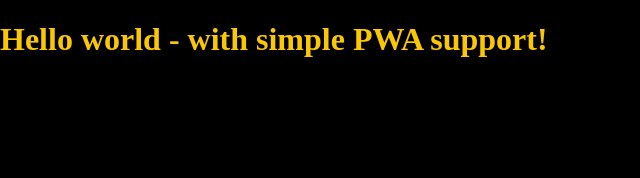
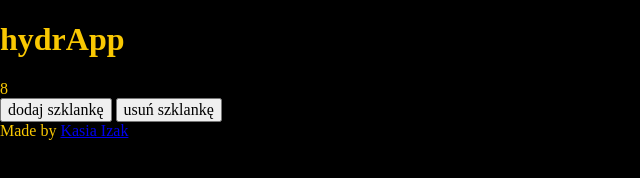
Before and after one commit to kasiaizak/hydrapp, a website: page src/content/index.html in a window 1280 px wide. Shown: the whole page, without its empty margins (0-640 px from the left). Drawn offline with nearby package versions, Linux system fonts and the light colour scheme; files that its build step writes are made by us from their sources.

Commit message:
html structure

```diff
--- a/src/content/index.html
+++ b/src/content/index.html
@@ -1,11 +1,11 @@
 <!DOCTYPE html>
-<html lang="en">
+<html lang="pl">
   <head>
     <meta charset="UTF-8" />
     <meta name="viewport" content="width=device-width, initial-scale=1.0" />
     <meta http-equiv="X-UA-Compatible" content="ie=edge" />
-    <title>Site title</title>
-    <meta name="description" content="Description" />
+    <title>HydrApp</title>
+    <meta name="description" content="Aplikacja do zliczania wypitych szklanek wody w ciągu dnia" />
 
     <!-- Title -->
     <meta property="og:title" content="" />
@@ -14,7 +14,7 @@
     <!-- full url with http(s) ie. https://maciejkorsan.github.io/my-repo/ -->
     <meta property="og:url" content="" />
     <!-- full url to the image with http(s) ie. https://maciejkorsan.github.io/my-repo/assets/img/fb.png. Facebook suggests at least 1200 x 630. -->
-    <meta property="og:image" content="https://maciejkorsan.com/wtf-gulp-starter/assets/img/cover.png" />
+    <meta property="og:image" content="" />
 
     <link rel="manifest" href="manifest.json" />
     <meta name="apple-mobile-web-app-capable" content="yes" />
@@ -25,7 +25,15 @@
     <link rel="stylesheet" href="css/main.css" />
   </head>
   <body>
-    <h1>Hello world - with simple PWA support!</h1>
+    <header class="header"><h1 class="header__title">hydrApp</h1></header>
+    <main class="glass">
+      <div class="glass__image">
+        <span class="glass__value">8</span>
+      </div>
+      <button class="glass__addButton">dodaj szklankę</button>
+      <button class="glass__removeButton">usuń szklankę</button>
+    </main>
+    <footer class="footer">Made by <a href="http://www.kasiaizak.pl">Kasia Izak</a></footer>
 
     <script src="js/main.js"></script>
   </body>
```
